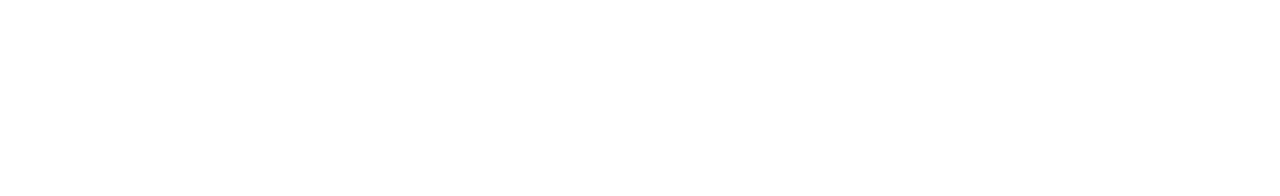
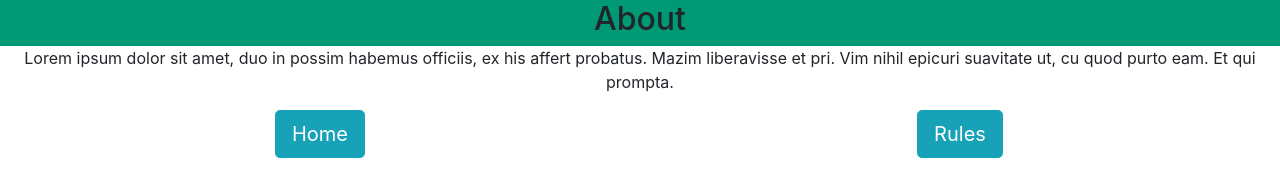
Before and after one commit to keuci/reversi, a website: page public/name.html in a window 1280 px wide. Drawn offline with nearby package versions, Linux system fonts and the light colour scheme; a script that the page names is missing.

Commit message:
added html

```diff
--- a/public/name.html
+++ b/public/name.html
@@ -0,0 +1,53 @@
+<!DOCTYPE html>
+<html lang="en">
+  <head>
+    <!-- Required meta tags -->
+    <meta charset="utf-8">
+    <meta name="viewport" content="width=device-width, initial-scale=1, shrink-to-fit=no">
+
+
+    <style>
+      #header-row {
+        background-image: url('assets/images/green1.png');
+      }
+  </style>
+
+
+    <!-- Bootstrap CSS -->
+     <link rel="stylesheet" href="https://stackpath.bootstrapcdn.com/bootstrap/4.1.1/css/bootstrap.min.css" integrity="sha384-WskhaSGFgHYWDcbwN70/dfYBj47jz9qbsMId/iRN3ewGhXQFZCSftd1LZCfmhktB" crossorigin="anonymous">
+
+     <title>Reversi Hello, world!</title>
+   </head>
+   <body>
+
+     <div class="container-fluid text-center">
+       <div class="row" id="header-row">
+         <div class="col">
+           <h2>About</h2>
+
+         </div>
+       </div>
+       <div class="row">
+           <div class="col">
+             <p> Lorem ipsum dolor sit amet, duo in possim habemus officiis, ex his affert probatus. Mazim liberavisse et pri. Vim nihil epicuri suavitate ut, cu quod purto eam. Et qui prompta. </p>
+           </div>
+       </div>
+
+       <div class="row">
+
+           <div class="col">
+               <a href="index.html" class="btn btn-lg btn-info">Home</a>
+           </div>
+
+           <div class="col">
+               <a href="https://en.wikipedia.org/wiki/Reversi" class="btn btn-lg btn-info">Rules</a>
+           </div>
+       </div>
+     </div>
+
+    <!-- jQuery first, then Tether, then Bootstrap JS. -->
+    <script src="https://code.jquery.com/jquery-3.1.1.slim.min.js" integrity="sha384-A7FZj7v+d/sdmMqp/nOQwliLvUsJfDHW+k9Omg/a/EheAdgtzNs3hpfag6Ed950n" crossorigin="anonymous"></script>
+    <script src="https://cdnjs.cloudflare.com/ajax/libs/tether/1.4.0/js/tether.min.js" integrity="sha384-DztdAPBWPRXSA/3eYEEUWrWCy7G5KFbe8fFjk5JAIxUYHKkDx6Qin1DkWx51bBrb" crossorigin="anonymous"></script>
+    <script src="https://maxcdn.bootstrapcdn.com/bootstrap/4.0.0-alpha.6/js/bootstrap.min.js" integrity="sha384-vBWWzlZJ8ea9aCX4pEW3rVHjgjt7zpkNpZk+02D9phzyeVkE+jo0ieGizqPLForn" crossorigin="anonymous"></script>
+  </body>
+</html>
```
Also changed, not shown: public/index.html (+3 -3 lines).
